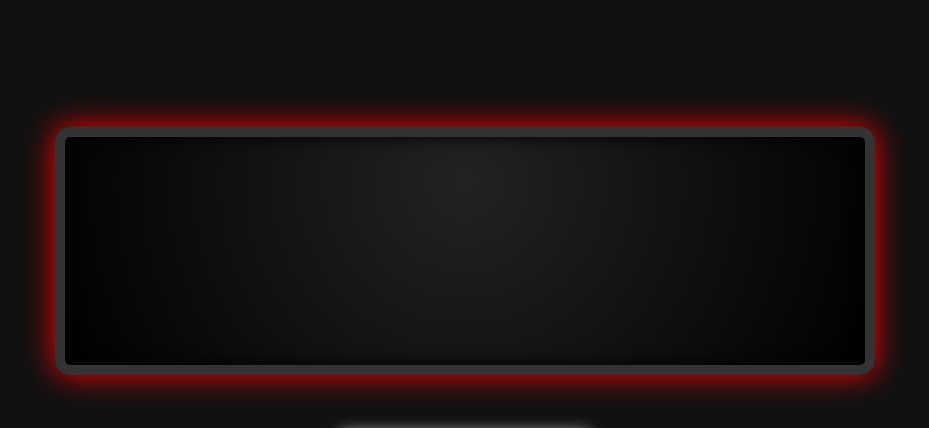
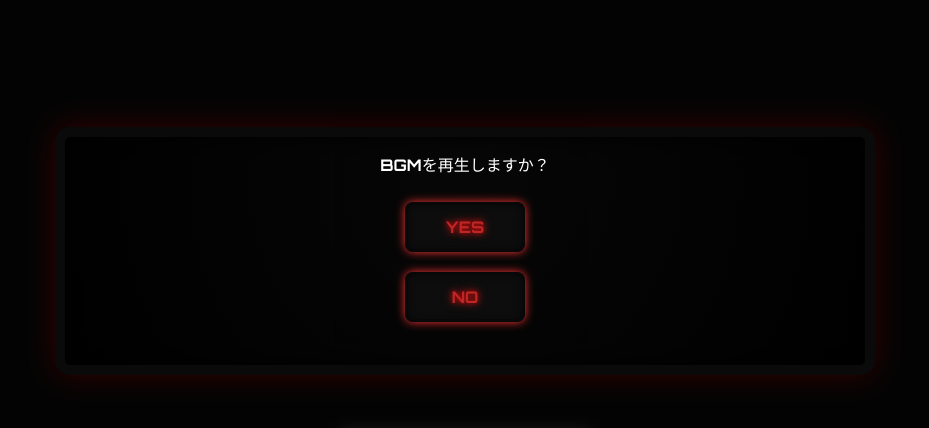
Before and after one commit to yukine1101/to-coffee, a plain HTML site: page coffee.html in a window 1280 px wide. Shown: the part 166-594 px from the top of the page, without its empty margins (175-1104 px from the left). Drawn offline with Linux system fonts and the light colour scheme.

Commit message:
Update coffee.html

```diff
--- a/coffee.html
+++ b/coffee.html
@@ -115,6 +115,37 @@
     text-shadow: 0 0 10px #fff, 0 0 20px #0ff;
   }
 
+
+  .first {
+    padding: 15px 40px;
+    font-size: 1.3em;
+    border-radius: 10px;
+    border: 3px solid #ff3333;
+    background: #111;
+    color: #ff3333;
+    cursor: pointer;
+    font-family: 'Orbitron', sans-serif;
+    text-shadow: 0 0 5px #ff0000, 0 0 10px #ff3333;
+    box-shadow: 0 0 10px #ff3333, inset 0 0 10px #000;
+    transition: 0.2s;
+  }
+
+  .first:hover {
+    background: #222;
+    color: #fff;
+    text-shadow: 0 0 10px #ff5555, 0 0 20px #ff0000;
+  }
+
+  #bgm-choice button {
+    width: 120px;      /* 幅を固定 */
+    height: 50px;      /* 高さを固定 */
+    margin: 10px;      /* ボタン同士の間隔 */
+    font-size: 1em;    /* 文字サイズも統一 */
+    border-radius: 8px;
+    border: none;
+    cursor: pointer;
+  }
+
   /* PC表示用：幅601px以上 */
   @media (min-width: 601px) {
     #board {
@@ -169,5 +200,26 @@ function showPercentage() {
 }
 </script>
 
+<div id="bgm-choice" style="position:fixed; top:0; left:0; width:100%; height:100%;
+     background: rgba(0,0,0,0.8); display:flex; justify-content:center; align-items:center; z-index:1000; flex-direction:column; color:white;">
+  <p>BGMを再生しますか？</p>
+  <button class="first" onclick="startBGM(true)">YES</button>
+  <button class="first" onclick="startBGM(false)">NO</button>
+</div>
+
+<audio id="bgm" src="coffee.mp3" loop></audio>
+
+<script>
+function startBGM(play) {
+  const bgm = document.getElementById('bgm');
+  if(play){
+    bgm.play();
+  }
+  // ダイアログを消す
+  document.getElementById('bgm-choice').style.display = 'none';
+}
+</script>
+
+
 </body>
 </html>
```
